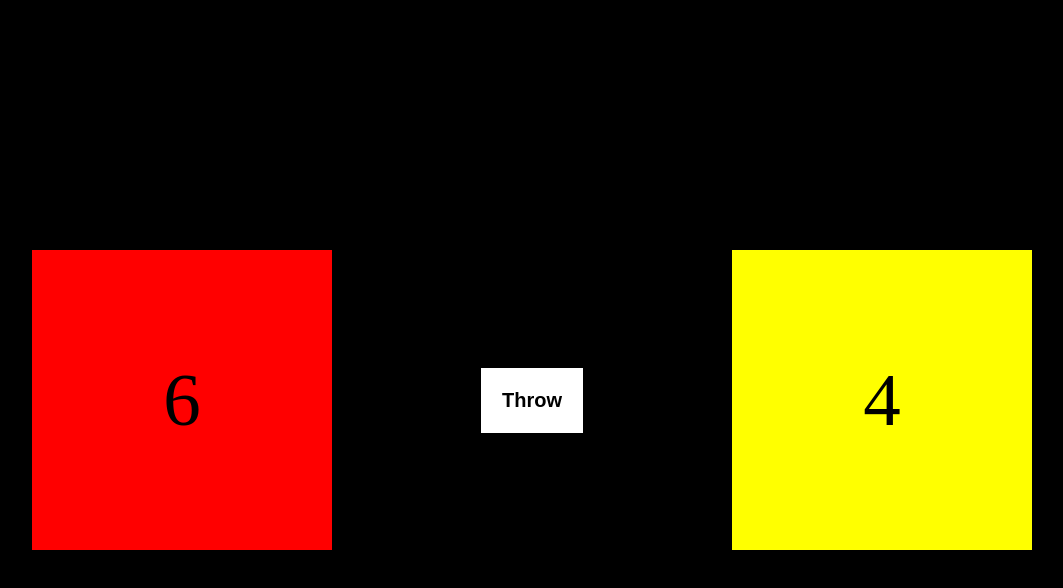
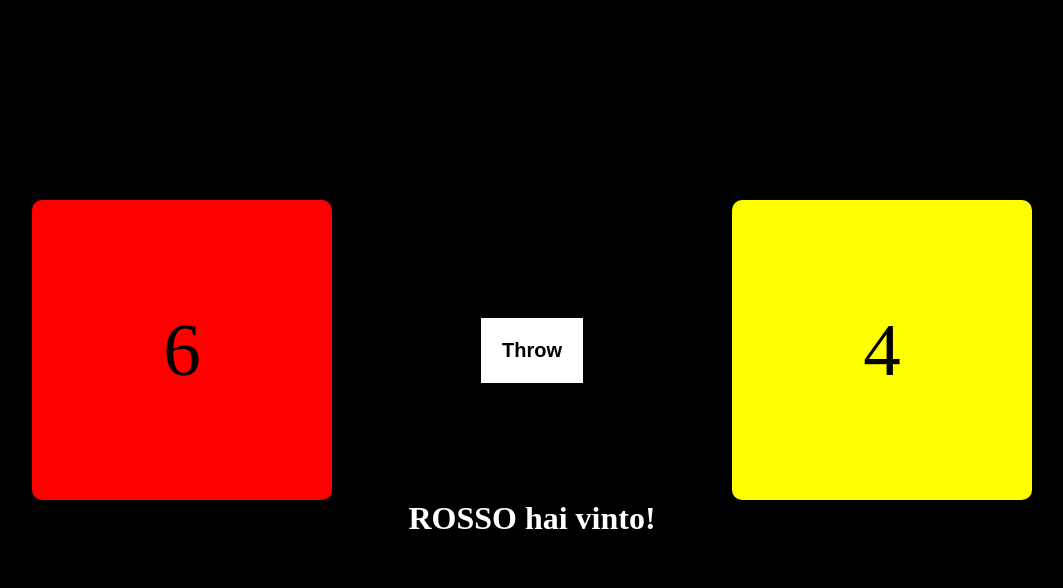
Before and after one commit to StefanoGrassoSG/js-mail-dadi, a plain HTML site: page dadi/index.html in a window 1280 px wide. Both pictures are taken after a click on the button "Throw". Shown: the whole page, without its empty margins (108-1171 px from the left). Drawn offline with Linux system fonts and the light colour scheme.

Commit message:
add results in js and h1 in html

```diff
--- a/dadi/css/style.css
+++ b/dadi/css/style.css
@@ -18,11 +18,11 @@ body {
 
 .container {
     max-width: 1000px;
-    height: 100vh;
     margin: auto;
     display: flex;
     justify-content: space-between;
     align-items: center;
+    margin-top: 200px;
 }
 
 .square {
@@ -31,6 +31,7 @@ body {
     text-align: center;
     line-height: 300px;
     font-size: 75px;
+    border-radius: 10px;
 }
 
 .square.red {
@@ -48,3 +49,8 @@ body {
     background-color: white;
     border: 1px solid white;
 }
+
+h1 {
+    text-align: center;
+    color: white;
+}
--- a/dadi/index.html
+++ b/dadi/index.html
@@ -10,7 +10,7 @@
     <body>
 
         <div class="container">
-            <div class="square red">
+            <div id="clear" class="square red">
 
             </div>
 
@@ -18,10 +18,16 @@
                 Throw
             </button>
 
-            <div class="square yellow">
+            <div id="secondclear" class="square yellow">
 
             </div>
         </div>
+
+        <h1>
+
+        </h1>
+
+
 
 
 
--- a/dadi/js/script.js
+++ b/dadi/js/script.js
@@ -1,20 +1,35 @@
 //NUMBER GENERATOR
+
+
+const button = document.getElementById('throw');
+
+let result = document.querySelector('h1');
+
+button.addEventListener('click', function(){
+
+    const newNumber = document.getElementById('clear');
+    newNumber.innerHTML = '';
+    const newNumberSecond = document.getElementById('secondclear');
+    newNumberSecond.innerHTML = '';
 
     const number = Math.floor(Math.random() * 6) + 1;
 
     const anotherNumber = Math.floor(Math.random() * 6) + 1;
 
     document.querySelector('.red').append(number);
+
     document.querySelector('.yellow').append(anotherNumber);
 
     if (number > anotherNumber) {
-    console.log("ROSSO hai vinto");
+        document.querySelector("h1").innerHTML = "ROSSO hai vinto!";
     }
 
     else if (number == anotherNumber) {
-    console.log("PARI")
+        document.querySelector("h1").innerHTML = "PAREGGIO";
     }
 
     else {
-    console.log("YELLOW hai vinto")
+        document.querySelector("h1").innerHTML = "GIALLO hai vinto!";
     }
+
+})
```
Lines whose indentation alone changed are shown as unchanged.
